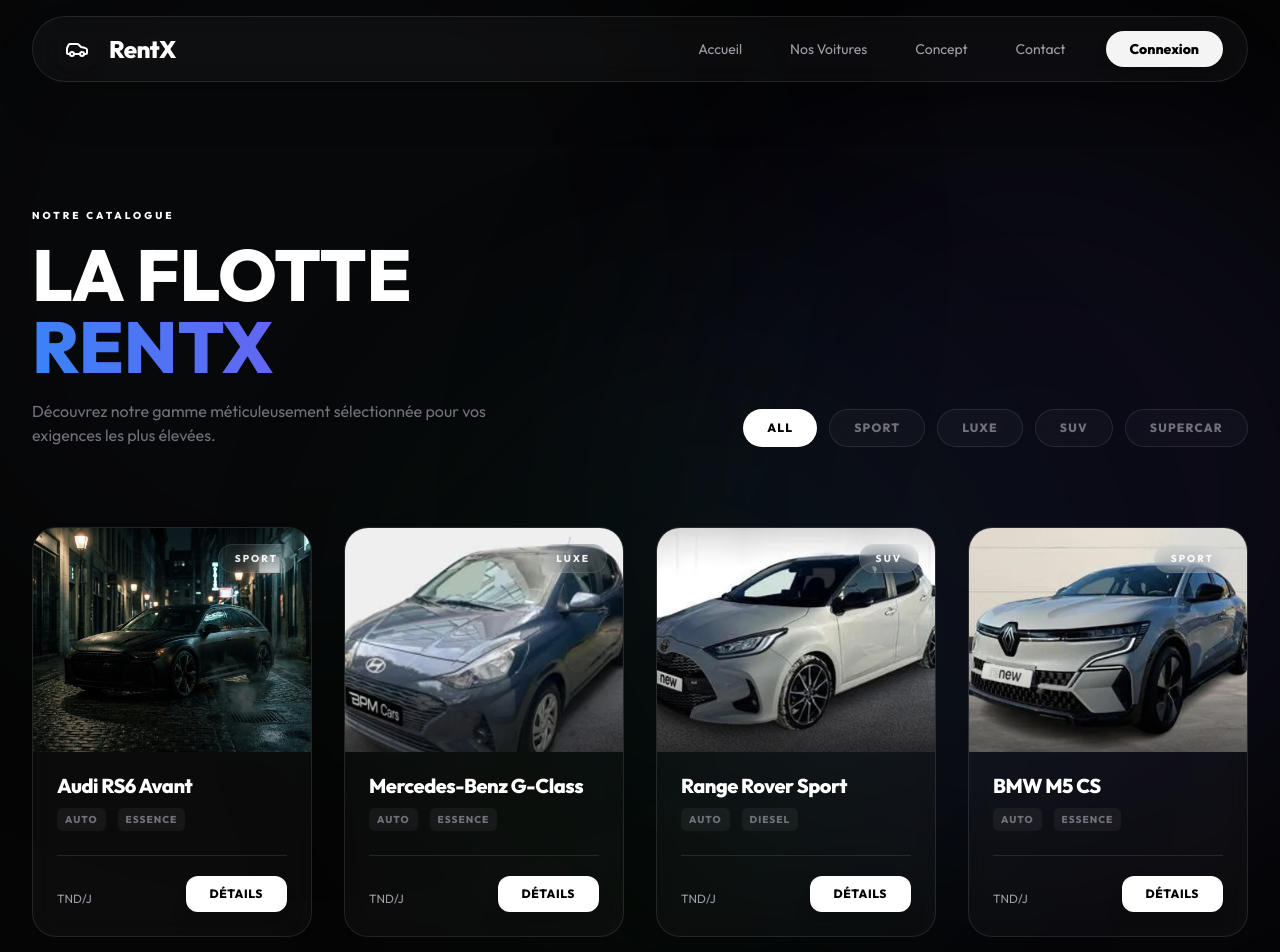
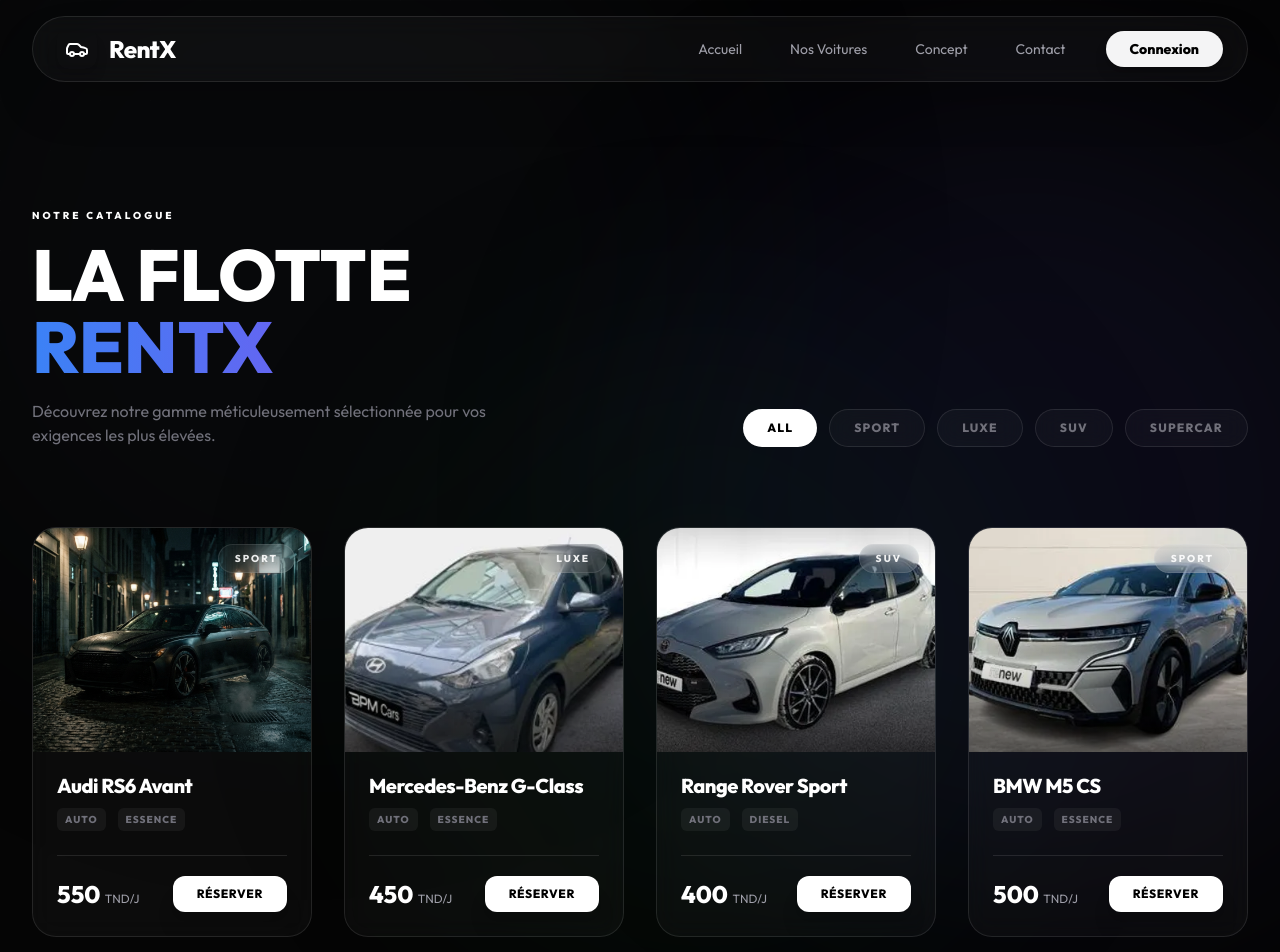
Before and after one commit to Anas-Haddad/RentX, a React (Vite) app in the folder client/: page /cars in a window 1280 px wide. Shown: the top 952 px of the page. Built offline with nearby package versions, Linux system fonts and the light colour scheme; no server answers.

Commit message:
Mise à jour bouton réserver et logique de réservation

```diff
--- a/client/src/components/ui/CarCard.jsx
+++ b/client/src/components/ui/CarCard.jsx
@@ -1,13 +1,20 @@
 import React from 'react';
+import { useNavigate } from 'react-router-dom';
 
 const CarCard = ({ car }) => {
+    const navigate = useNavigate();
+
+    // Handle different data structures (API vs Mock)
+    const displayPrice = car.price || car.price_per_day;
+    const displayImage = car.image || (car.images ? (typeof car.images === 'string' ? JSON.parse(car.images)[0] : car.images[0]) : '/images/car1.png');
+
     return (
-        <div className="glass-card group overflow-hidden">
+        <div className="glass-card group overflow-hidden cursor-pointer" onClick={() => navigate(`/cars/${car.id}`, { state: { car } })}>
             <div className="relative h-56 overflow-hidden">
                 <div className="absolute inset-0 bg-gradient-to-t from-black/80 via-transparent to-transparent z-10 opacity-60 group-hover:opacity-40 transition-opacity"></div>
                 <img
-                    src={car.image || '/images/car1.png'}
-                    alt={car.name}
+                    src={displayImage}
+                    alt={car.brand}
                     className="w-full h-full object-cover transform group-hover:scale-110 transition-transform duration-700"
                 />
                 <div className="absolute top-4 right-4 z-20 glass px-4 py-1.5 rounded-full text-[10px] font-black uppercase tracking-[0.2em] text-white/90">
@@ -26,11 +33,17 @@
 
                 <div className="flex justify-between items-center mt-6 pt-5 border-t border-white/10">
                     <div>
-                        <span className="text-2xl font-black text-white">{car.price} <span className="text-xs font-medium text-zinc-400">TND/J</span></span>
+                        <span className="text-2xl font-black text-white">{displayPrice} <span className="text-xs font-medium text-zinc-400">TND/J</span></span>
                     </div>
 
-                    <button className="bg-white text-black hover:bg-brand-primary hover:text-white px-6 py-2.5 rounded-xl text-xs font-black uppercase tracking-wider transition-all shadow-xl shadow-black/10 active:scale-95">
-                        Détails
+                    <button
+                        onClick={(e) => {
+                            e.stopPropagation();
+                            navigate(`/reservation/${car.id}`, { state: { car } });
+                        }}
+                        className="bg-white text-black hover:bg-brand-primary hover:text-white px-6 py-2.5 rounded-xl text-xs font-black uppercase tracking-wider transition-all shadow-xl shadow-black/10 active:scale-95"
+                    >
+                        Réserver
                     </button>
                 </div>
             </div>
```
